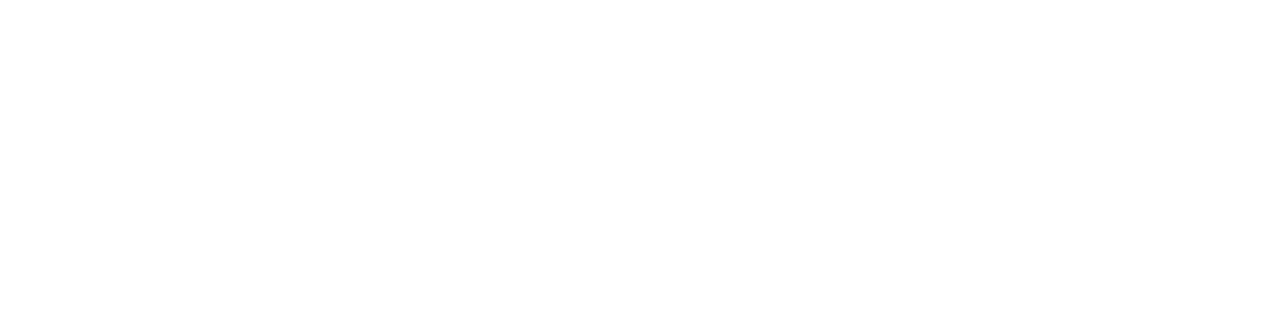
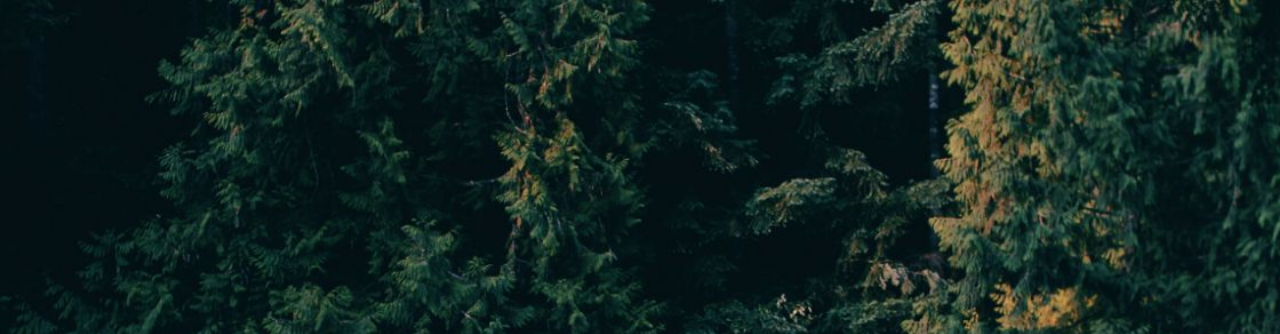
Before and after one commit to laburar/mainweb, a plain HTML site: page index.html in a window 1280 px wide. Shown: the top 334 px of the page. Drawn offline with Linux system fonts and the light colour scheme.

Commit message:
added image

```diff
--- a/index.html
+++ b/index.html
@@ -7,7 +7,7 @@ body, html {
 }
 
 .bgimg {
-  background-image: url('/w3images/forestbridge.jpg');
+  background-image: url('/images/forestbridge.jpg');
   height: 100%;
   background-position: center;
   background-size: cover;
```
